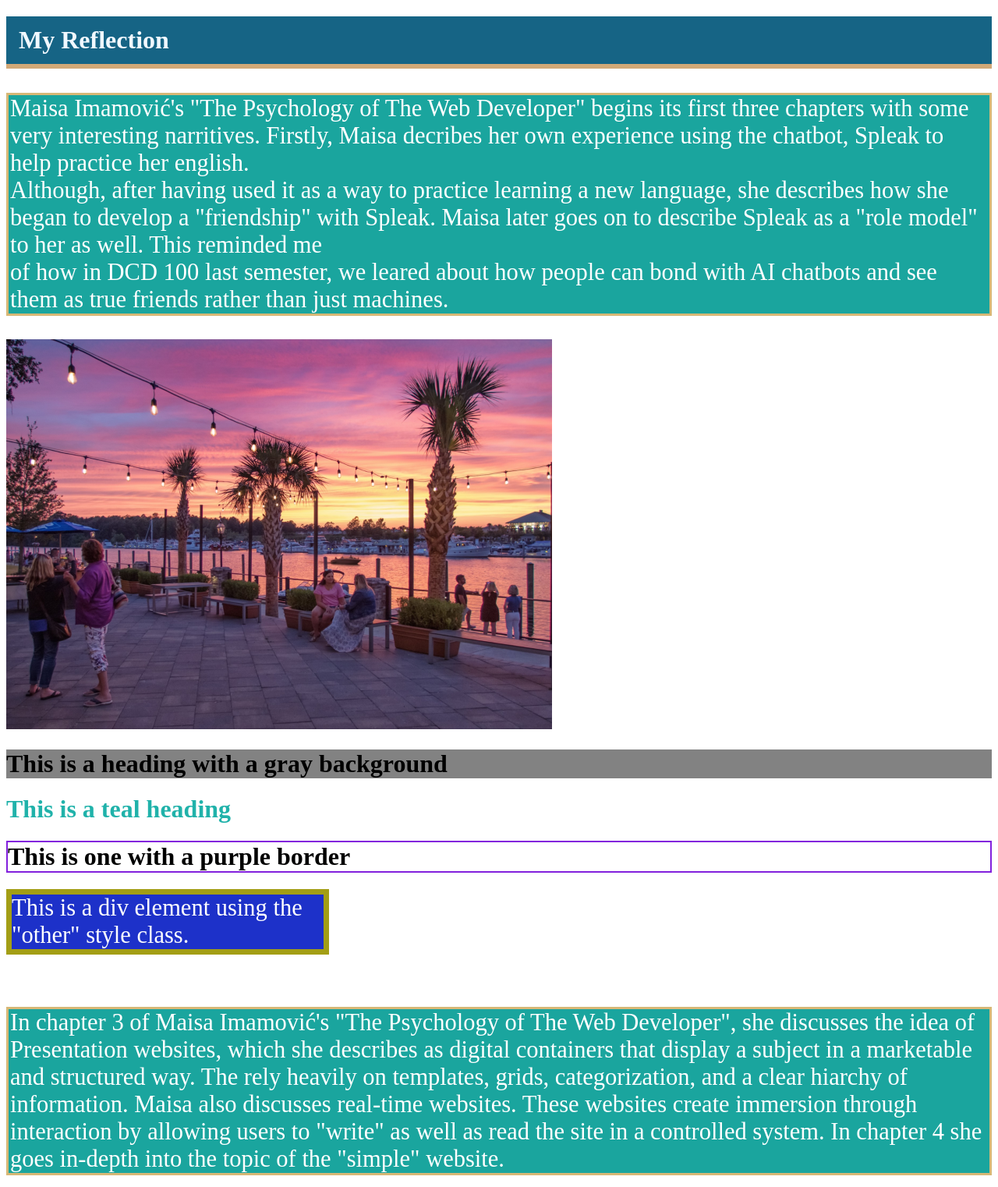
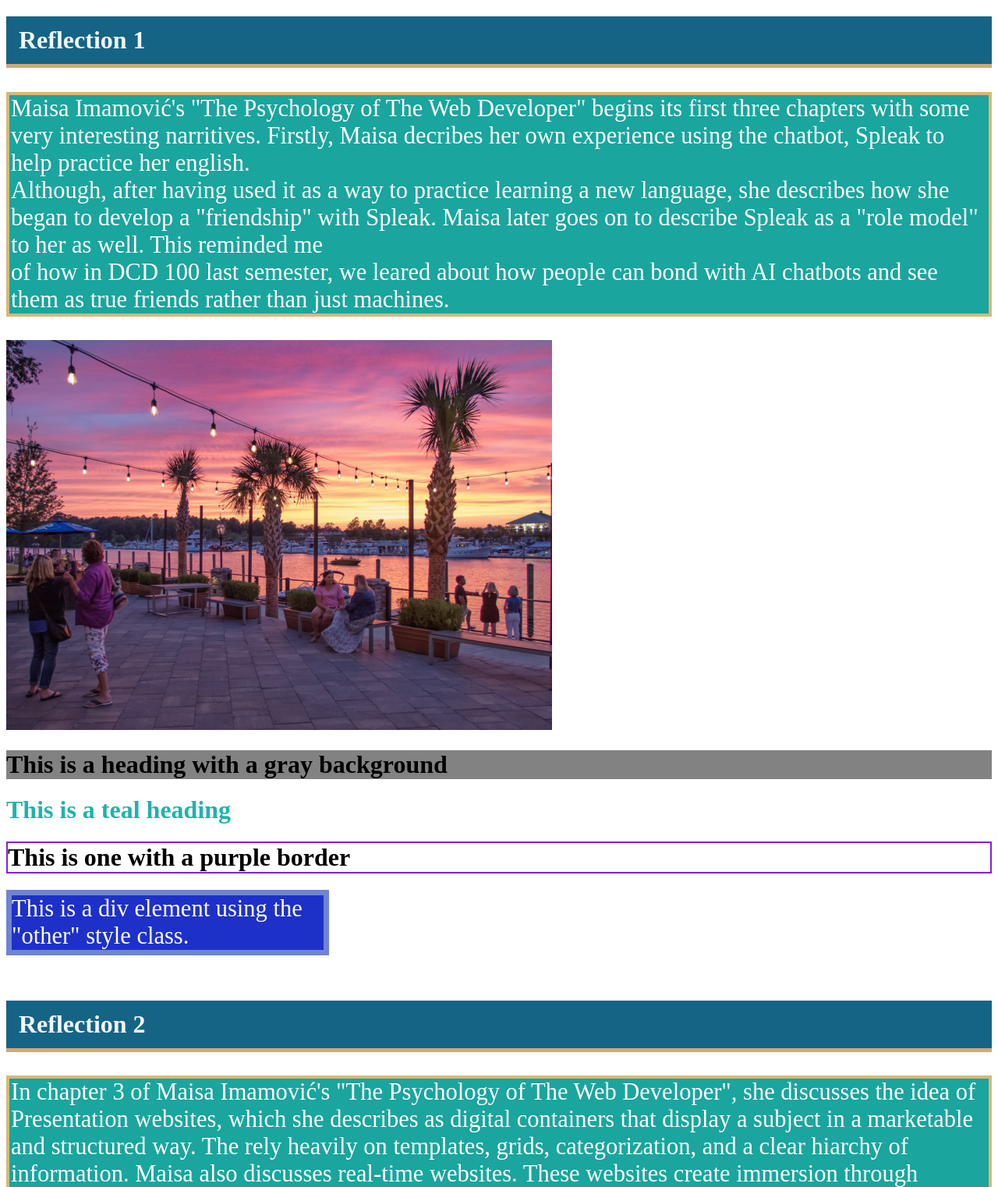
Before and after one commit to Nlap5hock/DCD-110-Homepage, a plain HTML site: page web-projects/test-site/index.html in a window 1280 px wide. Shown: the top 1522 px of the page at 78% size. Drawn offline with Linux system fonts and the light colour scheme.

Commit message:
Update index.html

```diff
--- a/web-projects/test-site/index.html
+++ b/web-projects/test-site/index.html
@@ -6,7 +6,7 @@
     color: rgb(255, 255, 255);
     font-size: 30.5px;
     background-color: rgb(26, 165, 158);
-    border: 3px solid rgb(215, 184, 118);
+    border: 4px solid rgb(215, 184, 118);
     padding-left: 2px;
 }
 
@@ -15,7 +15,7 @@
     font-size: 30.5px;
     color:rgb(255, 255, 255) ;
     background-color: rgb(29, 49, 201);
-    border:7px solid rgb(163, 158, 21);
+    border:7px solid rgb(111, 132, 210);
     width: 400px;
 }
 
@@ -23,7 +23,7 @@
 
   background-color: #166485;
   padding: 12px 16px;
-  border-bottom: 6px solid #d1a877;
+  border-bottom: 5px solid #d1a877;
   color:aliceblue
 }
 
@@ -53,7 +53,7 @@
     <title>Homepage</title>
 </head>
 <body>
-  <h1 id="header">My Reflection</h1>
+  <h1 id="header">Reflection 1</h1>
 
 
       <p class="myclass">Maisa Imamović's "The Psychology of The Web Developer" begins its first three chapters with some very interesting narritives. Firstly, Maisa decribes her own experience using the chatbot, Spleak to help practice her english.<br>
@@ -69,6 +69,8 @@
 
   <div class="otherclass">This is a div element using the "other" style class. </div><br><br>
 
+  <h1 id="header">Reflection 2</h1>
+
   <p class="myclass">In chapter 3 of Maisa Imamović's "The Psychology of The Web Developer", she discusses the idea of Presentation websites, which she
      describes as digital containers that display a subject in a marketable and structured way. The rely heavily on templates, grids,
      categorization, and a clear hiarchy of information. Maisa also discusses real-time websites. These websites create immersion through interaction
```
